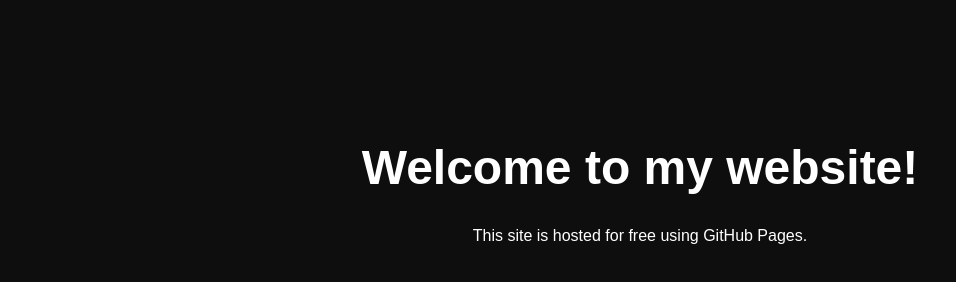
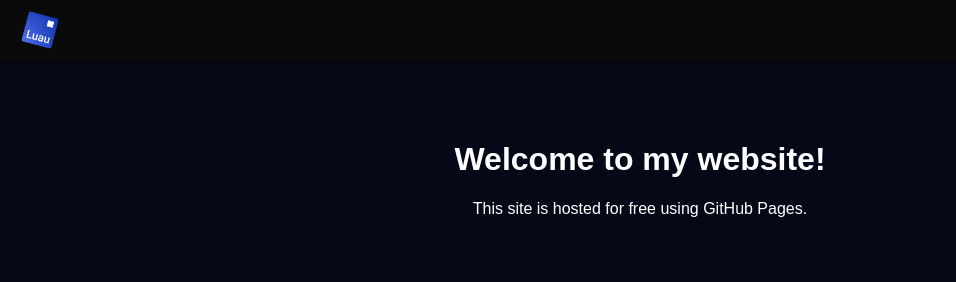
Before and after one commit to morganevilgeniusdevelopment/morganevilgeniusdevelopment.github.io, a plain HTML site: page index.html in a window 1280 px wide. Shown: the whole page, without its empty margins (0-956 px from the left). Drawn offline with Linux system fonts and the light colour scheme.

Commit message:
Update index.html

```diff
--- a/index.html
+++ b/index.html
@@ -2,22 +2,54 @@
 <html>
 <head>
   <meta charset="UTF-8">
-  <title>My Website</title>
+  <title>Morgan's Homepage</title>
   <style>
     body {
-      background: #0e0e0e;
+      background: #050816;
       color: white;
       font-family: Arial, sans-serif;
+      margin: 0;
+      padding: 0;
       text-align: center;
-      padding-top: 100px;
     }
-    h1 {
-      font-size: 3rem;
+
+    /* Top bar */
+    .navbar {
+      width: 100%;
+      height: 60px;
+      background: #0a0a0a;
+      display: flex;
+      align-items: center;
+      padding: 0 20px;
+      box-shadow: 0 0 10px rgba(0,0,0,0.5);
+      position: fixed;
+      top: 0;
+      left: 0;
+    }
+
+    .navbar img {
+      height: 40px;
+      width: auto;
+    }
+
+    .content {
+      padding-top: 120px;
     }
   </style>
 </head>
+
 <body>
-  <h1>Welcome to my website!</h1>
-  <p>This site is hosted for free using GitHub Pages.</p>
+
+  <!-- TOP BAR WITH LOGO -->
+  <div class="navbar">
+    <img src="104525888.png" alt="Luau Logo">
+  </div>
+
+  <!-- MAIN PAGE CONTENT -->
+  <div class="content">
+    <h1>Welcome to my website!</h1>
+    <p>This site is hosted for free using GitHub Pages.</p>
+  </div>
+
 </body>
 </html>
```
